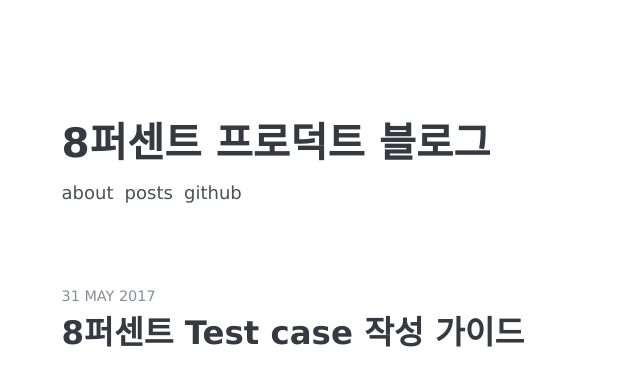
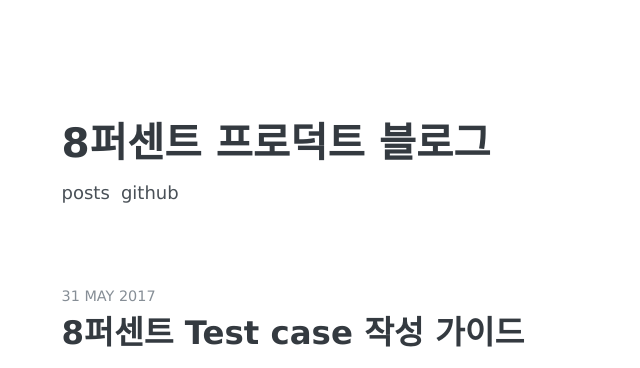
Before and after one commit to 8percent/8percent.github.io, a Jekyll site: the page built from index.html, in a window 1280 px wide. Shown: the top 368 px of the page, without its empty margins (181-821 px from the left). Built offline with Jekyll 4.4.1, drawn with Linux system fonts in a browser that asks for light colours; some web fonts are replaced; the list of posts is cut into pages by our own code.

Commit message:
Update _config.yml

```diff
--- a/_config.yml
+++ b/_config.yml
@@ -55,8 +55,6 @@ kramdown:
 
 # Navigation
 nav:
-  - name:           "About"
-    url:            "/about"
   - name:           "Posts"
     url:            "/archive"
   - name:           "Github"
```
